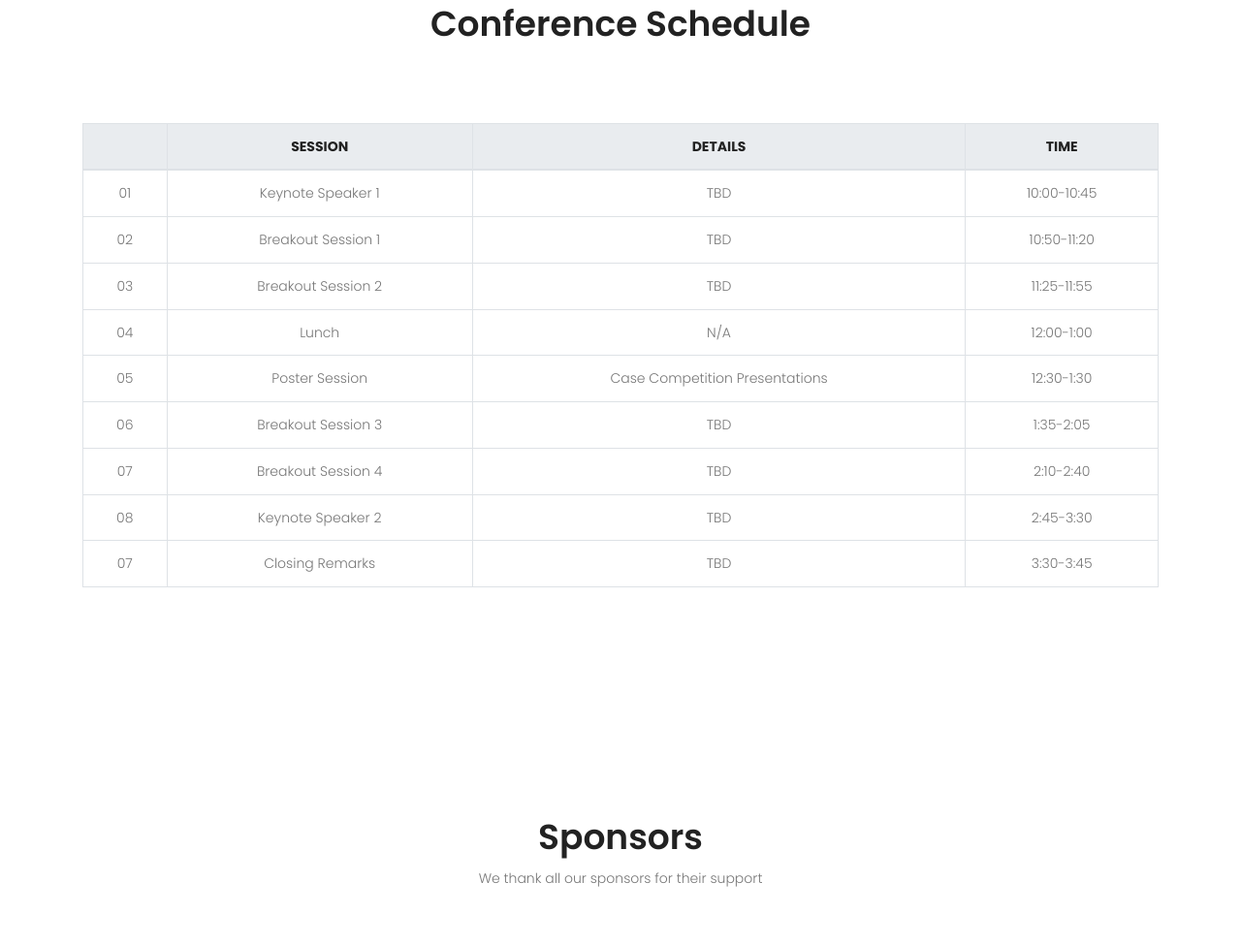
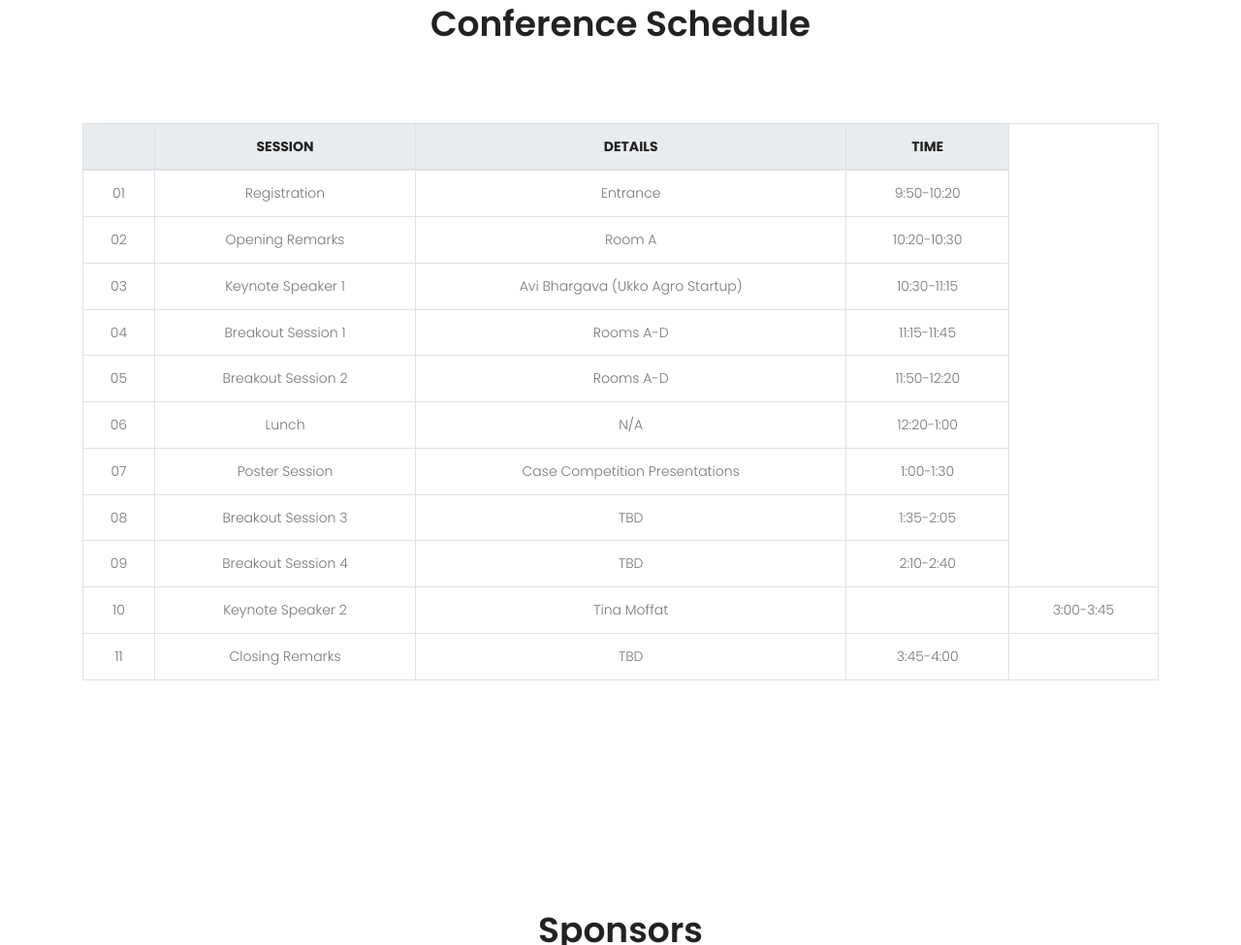
Before and after one commit to JessicaLim8/GECWebsite, a plain HTML site: page index.html in a window 1280 px wide. Shown: the part 2301-3276 px from the top of the page at 97% size. Drawn offline with nearby package versions, Linux system fonts and the light colour scheme; some packages are replaced by stand-ins of ours.

Commit message:
added schedule

```diff
--- a/index.html
+++ b/index.html
@@ -233,57 +233,69 @@ McMaster alumnus keen to build a smart agriculture ecosystem and develop innovat
 								  <tbody>
 								    <tr>
 								      <th class="name" scope="row">01</th>
-								      <td>Keynote Speaker 1</td>
-								      <td>TBD</td>
-								      <td>10:00-10:45</td>
+								      <td>Registration</td>
+								      <td>Entrance</td>
+								      <td>9:50-10:20</td>
 								    </tr>
 								    <tr>
 								      <th class="name" scope="row">02</th>
-								      <td>Breakout Session 1</td>
-                      <td>TBD</td>
-								      <td>10:50-11:20</td>
+								      <td>Opening Remarks</td>
+								      <td>Room A</td>
+								      <td>10:20-10:30</td>
 								    </tr>
 								    <tr>
 								      <th class="name" scope="row">03</th>
-								      <td>Breakout Session 2</td>
-								      <td>TBD</td>
-								      <td>11:25-11:55</td>
+								      <td>Keynote Speaker 1</td>
+								      <td>Avi Bhargava (Ukko Agro Startup)</td>
+								      <td>10:30-11:15</td>
 								    </tr>
 								    <tr>
 								      <th class="name" scope="row">04</th>
-								      <td>Lunch</td>
-								      <td>N/A</td>
-								      <td>12:00-1:00</td>
+								      <td>Breakout Session 1</td>
+                      <td>Rooms A-D</td>
+								      <td>11:15-11:45</td>
 								    </tr>
 								    <tr>
 								      <th class="name" scope="row">05</th>
-								      <td>Poster Session</td>
-								      <td>Case Competition Presentations</td>
-                      <td>12:30-1:30</td>
+								      <td>Breakout Session 2</td>
+                      <td>Rooms A-D</td>
+								      <td>11:50-12:20</td>
 								    </tr>
 								    <tr>
 								      <th class="name" scope="row">06</th>
+								      <td>Lunch</td>
+								      <td>N/A</td>
+								      <td>12:20-1:00</td>
+								    </tr>
+								    <tr>
+								      <th class="name" scope="row">07</th>
+								      <td>Poster Session</td>
+								      <td>Case Competition Presentations</td>
+                      <td>1:00-1:30</td>
+								    </tr>
+								    <tr>
+								      <th class="name" scope="row">08</th>
                       <td>Breakout Session 3</td>
                       <td>TBD</td>
                       <td>1:35-2:05</td>
 								    </tr>
 								    <tr>
-								      <th class="name" scope="row">07</th>
+								      <th class="name" scope="row">09</th>
                       <td>Breakout Session 4</td>
                       <td>TBD</td>
                       <td>2:10-2:40</td>
 								    </tr>
 								    <tr>
-								      <th class="name" scope="row">08</th>
+								      <th class="name" scope="row">10</th>
                       <td>Keynote Speaker 2</td>
-                      <td>TBD</td>
-                      <td>2:45-3:30</td>
+                      <td>Tina Moffat<td>
+                      <td>3:00-3:45</td>
 								    </tr>
 								    <tr>
-								      <th class="name" scope="row">07</th>
+								      <th class="name" scope="row">11</th>
                       <td>Closing Remarks</td>
                       <td>TBD</td>
-                      <td>3:30-3:45</td>
+                      <td>3:45-4:00</td>
 								    </tr>
 								  </tbody>
 								  </tbody>
```
